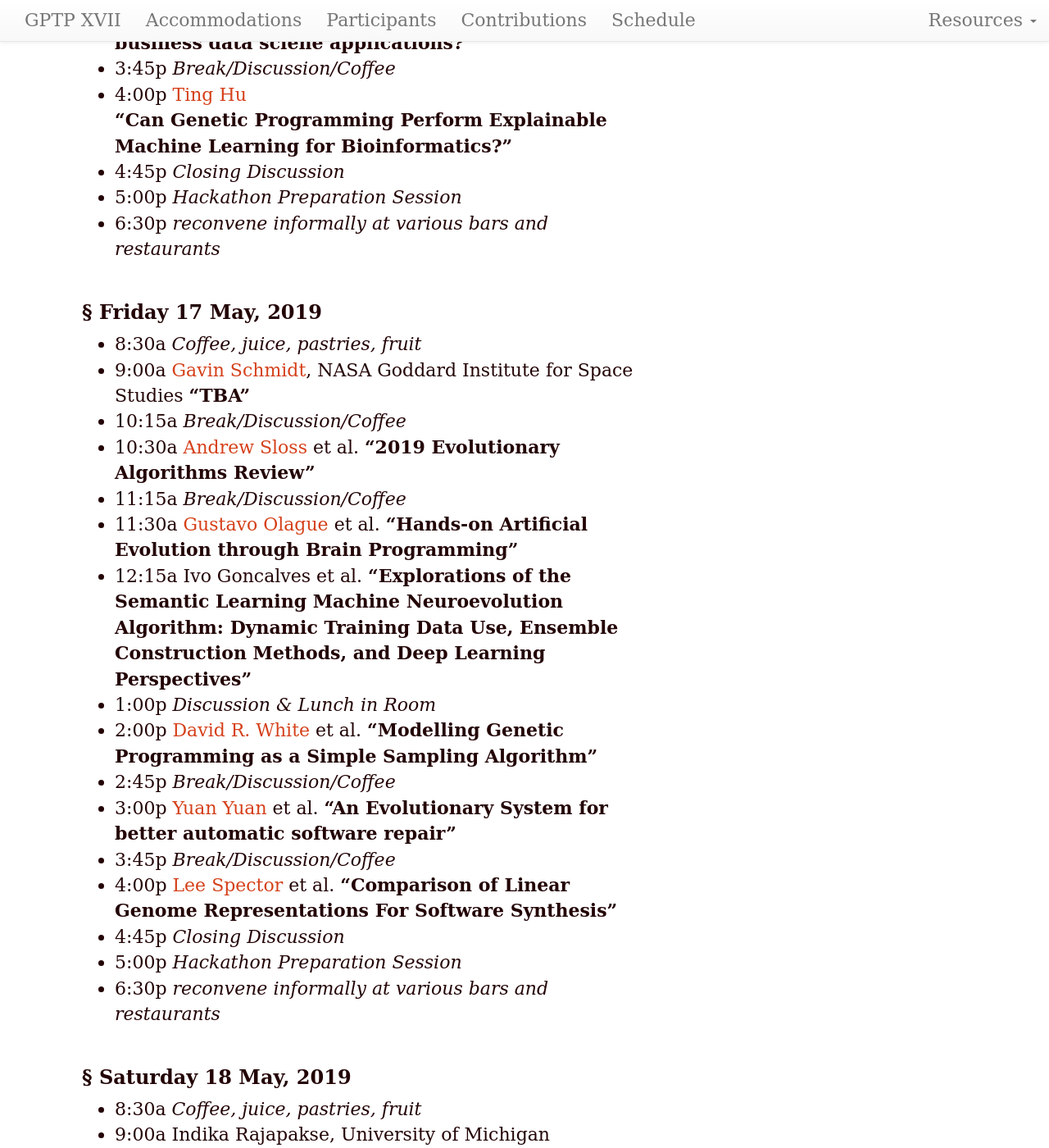
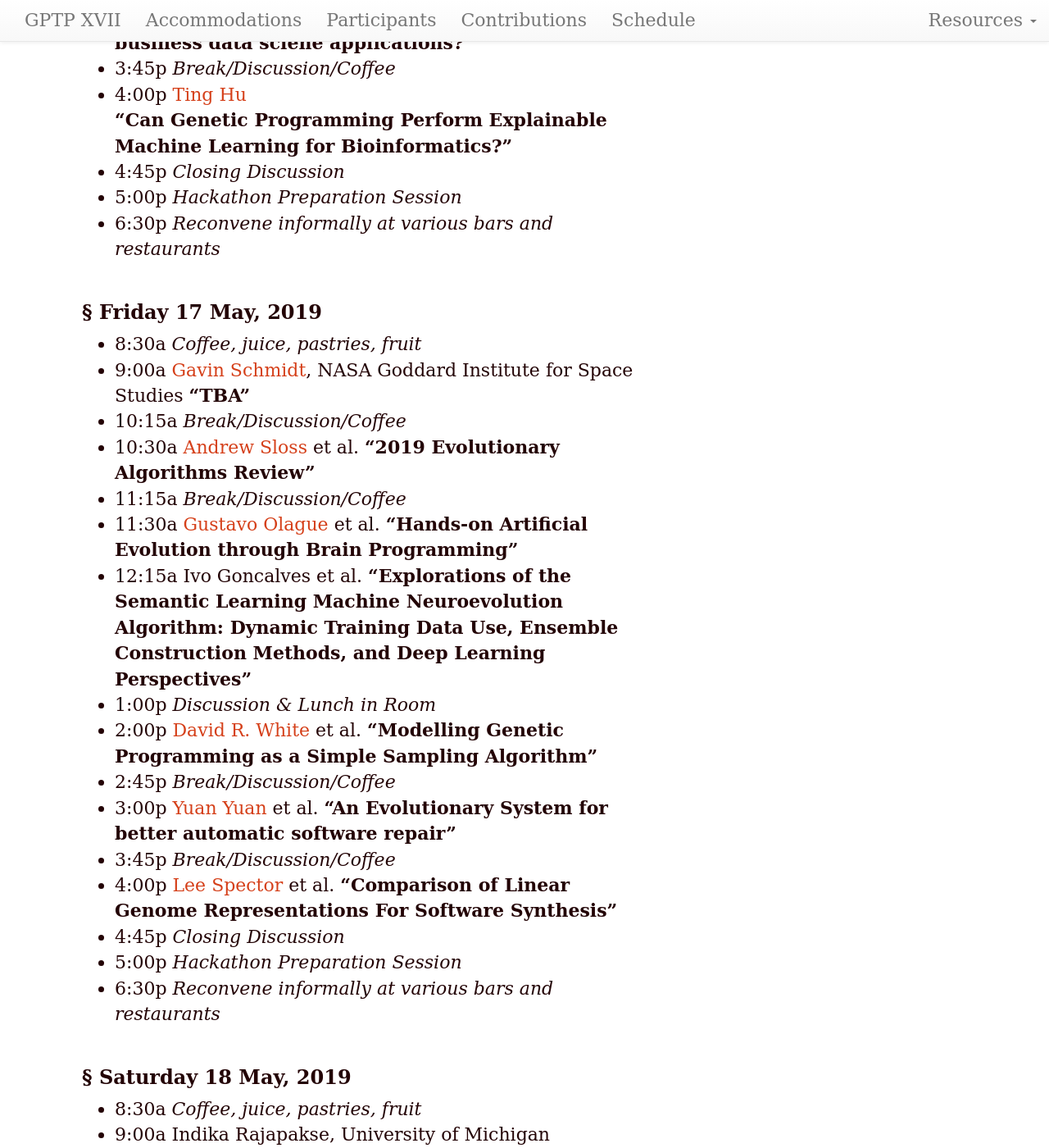
Before and after one commit to GPTP-workshop/gptp-workshop.github.io, a Jekyll site: the page built from schedule.md, in a window 1280 px wide and 1400 px high, scrolled down 1108 px. Shown: the whole window at 82% size. Built offline with Jekyll 4.4.1, drawn with Linux system fonts in a browser that asks for light colours; our own code applies the rules of GitHub Pages for plain Markdown files; some of the changed text lies outside the part shown.

```diff
--- a/schedule.md
+++ b/schedule.md
@@ -37,7 +37,7 @@ and end after lunch on the last day, that is May 19, 2019.
 **"Can Genetic Programming Perform Explainable Machine Learning for Bioinformatics?"**
 - 4:45p _Closing Discussion_
 - 5:00p _Hackathon Preparation Session_
-- 6:30p _reconvene informally at various bars and restaurants_
+- 6:30p _Reconvene informally at various bars and restaurants_
 
 ### Friday 17 May, 2019
 - 8:30a _Coffee, juice, pastries, fruit_
@@ -62,7 +62,7 @@ and end after lunch on the last day, that is May 19, 2019.
 **"Comparison of Linear Genome Representations For Software Synthesis"**
 - 4:45p _Closing Discussion_
 - 5:00p _Hackathon Preparation Session_
-- 6:30p _reconvene informally at various bars and restaurants_
+- 6:30p _Reconvene informally at various bars and restaurants_
 
 
 ### Saturday 18 May, 2019
@@ -88,7 +88,7 @@ and end after lunch on the last day, that is May 19, 2019.
 **"The Evolution of Representations in Genetic Programming Trees"**
 - 4:45p _Closing Discussion_
 - 5:00p _Hackathon Preparation Session_
-- 6:30p _reconvene informally at various bars and restaurants_
+- 6:30p _Reconvene informally at various bars and restaurants_
 
 ### Sunday 19 May, 2019
 - 8:30a _Coffee, juice, pastries, fruit_
```
